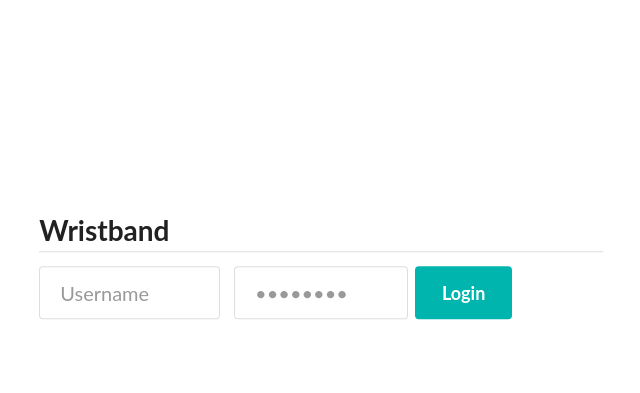
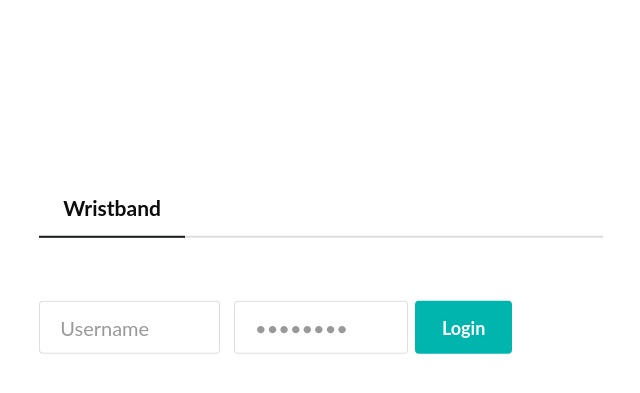
Before and after one commit to hmrc/wristband-frontend, a Flask app: page /login in a window 1280 px wide. Shown: the part 139-532 px from the top of the page, without its empty margins (319-959 px from the left). Run offline with Flask 2, Linux system fonts and the light colour scheme; some libraries are stand-ins or nearby versions.

Commit message:
WRISTBAND-27 login/logout

```diff
--- a/fe/static/css/styles.css
+++ b/fe/static/css/styles.css
@@ -99,3 +99,12 @@
   letter-spacing: -1px;
   color: #00b5ad;
 }
+
+.secondary.menu {
+  margin-bottom: 3em;
+  font-size: 1.5em;
+}
+
+.secondary.menu .right.menu {
+  font-size: 0.8em;
+}
--- a/fe/templates/login.html
+++ b/fe/templates/login.html
@@ -3,7 +3,11 @@
 {% block body %}
 
 <form action="/login" method="post" class="ui login form vertical-align">
-    <h1 class="ui dividing header">Wristband</h1>
+    <div class="ui secondary pointing menu">
+      <span class="active item">
+        Wristband
+      </span>
+    </div>
 
     <div class="three fields">
 
--- a/fe/views.py
+++ b/fe/views.py
@@ -15,7 +15,7 @@
 def do_login():
     # POST to the API/login with the username and password for validation
     # expect back an access token to be stored in a session for use in future API calls
-    if session["fakeauth"]:
+    if "fakeauth" in session:
         return redirect(url_for('get_apps'))
     r = requests.post("{}login/".format(current_app.config["API_URI"]), request.form)
     session["username"] = request.form["username"]
--- a/mock/routes.js
+++ b/mock/routes.js
@@ -1,4 +1,4 @@
-var auth_header = 'fakeauth';
+  var auth_header = 'fakeauth';
 
 // data
 var apps = require('./data/apps');
```
Also changed, not shown: fe/templates/index.html (+11 -0 lines).
